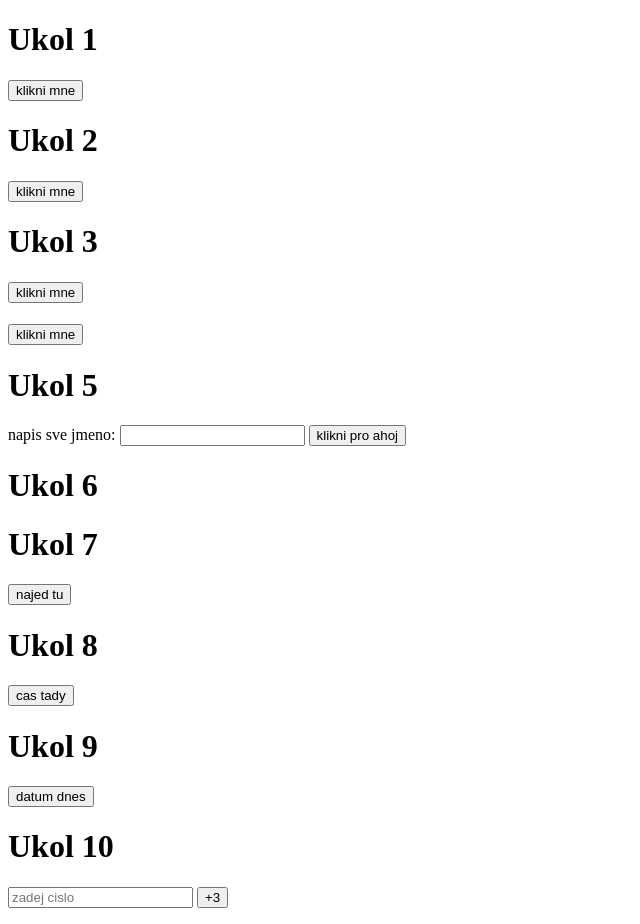
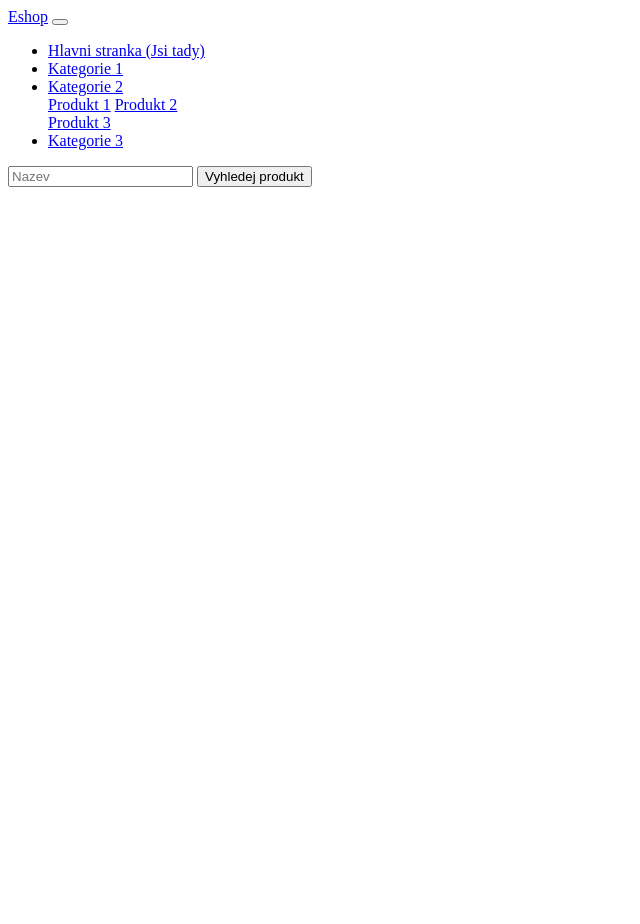
Before and after one commit to DuckTheEmperor/E-shop.Kotas, a plain HTML site: page index.html in a window 1280 px wide. Shown: the whole page, without its empty margins (0-640 px from the left). After the commit the page ends 800 px from the top, so only its background shows below. Drawn offline with Linux system fonts and the light colour scheme.

Commit message:
Update index.html

```diff
--- a/index.html
+++ b/index.html
@@ -2,47 +2,49 @@
 <html lang="en">
 <head>
     <meta charset="UTF-8">
-    <meta name="viewport" content="width=>, initial-scale=1.0">
+    <meta name="viewport" content="width=device-width, initial-scale=1.0">
+    <title>Eshop</title>
     <link rel="stylesheet" href="style.css">
+    <link rel="script" href="script.js">
 </head>
 <body>
+    <nav class="navbar navbar-expand-lg navbar-light bg-light">
+        <a class="navbar-brand" href="#">Eshop</a>
+        <button class="navbar-toggler" type="button" data-toggle="collapse" data-target="#navbarSupportedContent" aria-controls="navbarSupportedContent" aria-expanded="false" aria-label="Toggle navigation">
+          <span class="navbar-toggler-icon"></span>
+        </button>
 
-    <h1>Ukol 1</h1>
-    <button id="first">klikni mne</button>
-
-    <h1>Ukol 2</h1>
-    <button id="second">klikni mne</button>
-
-    <h1 id="ta">Ukol 3</h1>
-    <button id="third">klikni mne</button>
-
-    <h1 id="fa"></h1>
-    <button id="fourth">klikni mne</button>
-
-    <h1>Ukol 5</h1>
-    <label for="name">napis sve jmeno:</label>
-    <input type="text" id="name" name="name">
-    <button onclick="hellouser()">klikni pro ahoj</button>
-
-    <div class="Fu">
-    <h1>Ukol 6</h1>
-    </div>
-
-    <h1>Ukol 7</h1>
-    <button id="m">najed tu</button>
-
-    <h1>Ukol 8</h1>
-    <button id="time">cas tady</button>
-    <p id="pt"></p>
-
-    <h1>Ukol 9</h1>
-    <button id="dat">datum dnes</button>
-    <p id="pda"></p>
-
-    <h1>Ukol 10</h1>
-    <input type="number" id="In" placeholder="zadej cislo">
-    <button id="Ab">+3</button>
-    <p id="vs"></p>
+        <div class="collapse navbar-collapse" id="navbarSupportedContent">
+          <ul class="navbar-nav mr-auto">
+            <li class="nav-item active">
+              <a class="nav-link" href="#">Hlavni stranka <span class="sr-only">(Jsi tady)</span></a>
+            </li>
+            <li class="nav-item">
+              <a class="nav-link" href="#">Kategorie 1</a>
+            </li>
+            <li class="nav-item dropdown">
+              <a class="nav-link dropdown-toggle" href="#" id="navbarDropdown" role="button" data-toggle="dropdown" aria-haspopup="true" aria-expanded="false">
+                Kategorie 2
+              </a>
+              <div class="dropdown-menu" aria-labelledby="navbarDropdown">
+                <a class="dropdown-item" href="#">Produkt 1</a>
+                <a class="dropdown-item" href="#">Produkt 2</a>
+                <div class="dropdown-divider"></div>
+                <a class="dropdown-item" href="#">Produkt 3</a>
+              </div>
+            </li>
+            <li class="nav-item">
+              <a class="nav-link disabled" href="#">Kategorie 3</a>
+            </li>
+          </ul>
+          <form class="form-inline my-2 my-lg-0">
+            <input class="form-control mr-sm-2" type="search" placeholder="Nazev" aria-label="Search">
+            <button class="btn btn-outline-success my-2 my-sm-0" type="submit">Vyhledej produkt</button>
+          </form>
+        </div>
+      </nav>
+</body>
+</html>
 
 
     <script src="script.js"></script>
```
